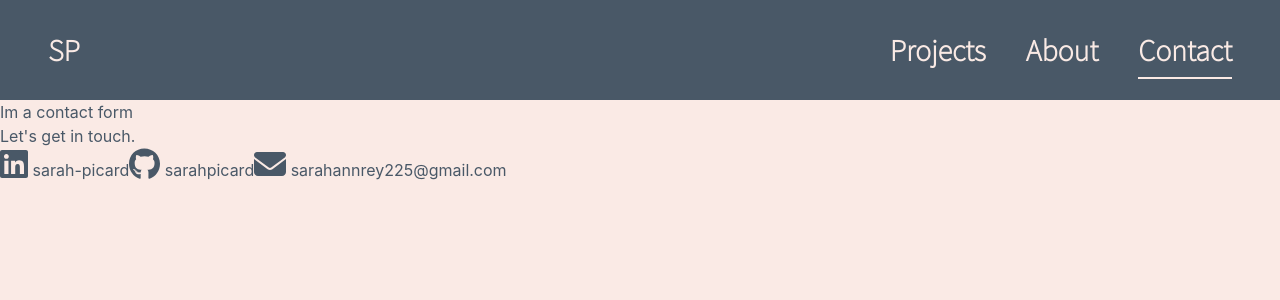
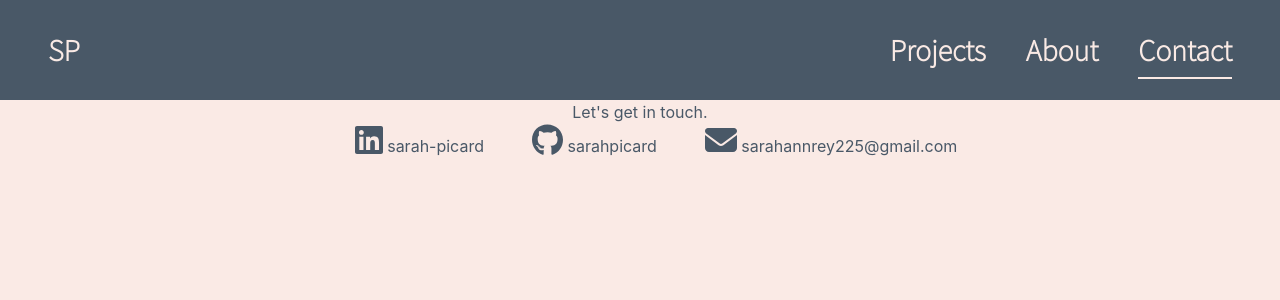
Before and after one commit to sarahpicard/portfolio, a React (Create React App) app: page /contact in a window 1280 px wide. Shown: the top 300 px of the page. Built offline with nearby package versions, Linux system fonts and the light colour scheme; a web font is replaced by a local one.

Commit message:
adjust margin on about view

```diff
--- a/src/pages/Home.jsx
+++ b/src/pages/Home.jsx
@@ -12,6 +12,7 @@ const Greeting = () => {
     config: { duration: 1000 },
   })
 
+  // useSpring and animated from react-spring used for h1 animation.
   return (
     <div className="block pt-20 greeting-block">
       <div className="text-8xl flex justify-center name-text my-5" onClick={() => toggle(!state)}>
--- a/src/pages/about/About.jsx
+++ b/src/pages/about/About.jsx
@@ -12,27 +12,27 @@ const About = () => {
       <div className="text-center mb-8 mt-4 toolbox-headline">
         <h2>Skills in my Toolbox...</h2>
       </div>
-        <div className="columns-4 w-8/12 mx-auto px-4 pl-12">
-          <h3 className="">Languages</h3>
+        <div className="columns-4 w-8/12 mx-auto px-4 pl-12 mb-12">
+          <h3>Languages</h3>
             <Badge name="CSS3" backgroundColor="#c18c5d"/>
             <Badge name="HTML5" backgroundColor="#495867"/>
             <Badge name="JavaScript" backgroundColor="#ce796b"/>
             <Badge name="Markdown"  backgroundColor="#e7ad99" className="break-after-column"/>
-          <h3 className="">Backend Technologies</h3>
+          <h3>Backend Technologies</h3>
             <Badge name="MongoDB" backgroundColor="#495867"/>
             <Badge name="Express" backgroundColor="#e7ad99"/>
             <Badge name="Node.js" backgroundColor="#c18c5d"/>
             <Badge name="NPM" backgroundColor="#ce796b"/>
             <Badge name="Postman" backgroundColor="#495867"/>
             <Badge name="Microsoft Azure" backgroundColor="#c18c5d" className="break-after-column"/>
-          <h3 className="">Version Control</h3>
+          <h3>Version Control</h3>
             <Badge name="Git" backgroundColor="#ce796b"/>
             <Badge name="GitHub" backgroundColor="#495867"/>
           <h3>Miscellaneous</h3>
             <Badge name="Heroku" backgroundColor="#e7ad99"/>
             <Badge name="JSON" backgroundColor="#c18c5d"/>
             <Badge name="Visual Studio Code" backgroundColor="#ce796b" className="break-after-column"/>
-          <h3 className="">Libraries & Frameworks</h3>
+          <h3>Libraries & Frameworks</h3>
             <Badge name="React" backgroundColor="#495867"/>
             <Badge name="React Router" backgroundColor="#C18c5d"/>
             <Badge name="jQuery" backgroundColor="#ce796b"/>
--- a/src/pages/contact/Contact.jsx
+++ b/src/pages/contact/Contact.jsx
@@ -5,14 +5,13 @@ import { faEnvelope } from "@fortawesome/free-solid-svg-icons"
 
 const Contact = () => {
   return (
-    <div>
-      <h4>Im a contact form </h4>
-      <div className="footer">
+    <div className="flex justify-center">
+      <div className="footer block text-center">
         <h4>Let's get in touch.</h4>
-        <a className="footer-icons" href="https://www.linkedin.com/in/sarah-picard/">
+        <a className="footer-icons ml-8" href="https://www.linkedin.com/in/sarah-picard/">
           <FontAwesomeIcon icon={faLinkedin} size='2x' /> sarah-picard
         </a>
-        <a className="footer-icons" href="https://github.com/sarahpicard">
+        <a className="footer-icons px-12" href="https://github.com/sarahpicard">
           <FontAwesomeIcon icon={faGithub} size='2x' /> sarahpicard
         </a>
         <FontAwesomeIcon icon={faEnvelope} size='2x' /> sarahannrey225@gmail.com
```
